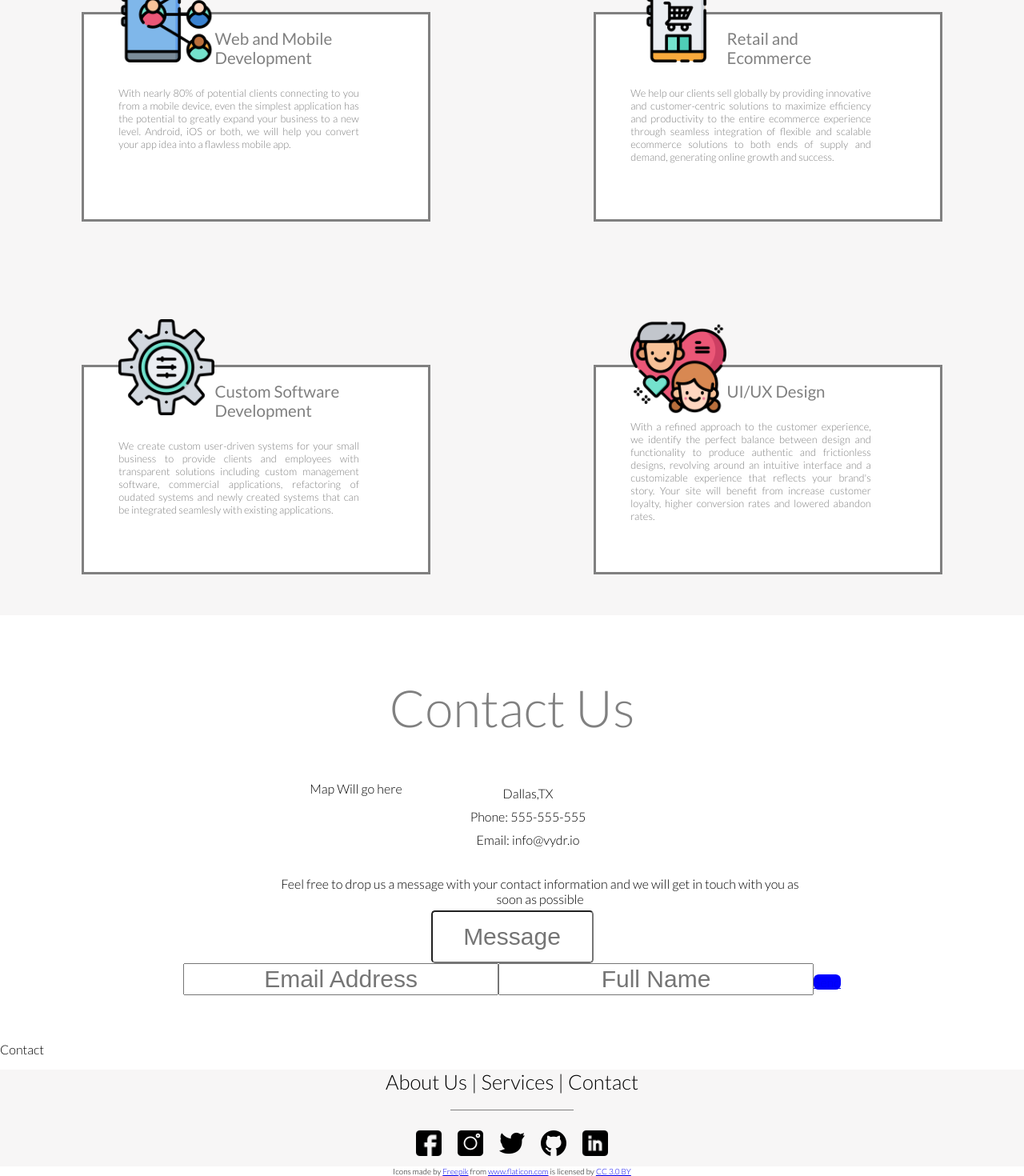
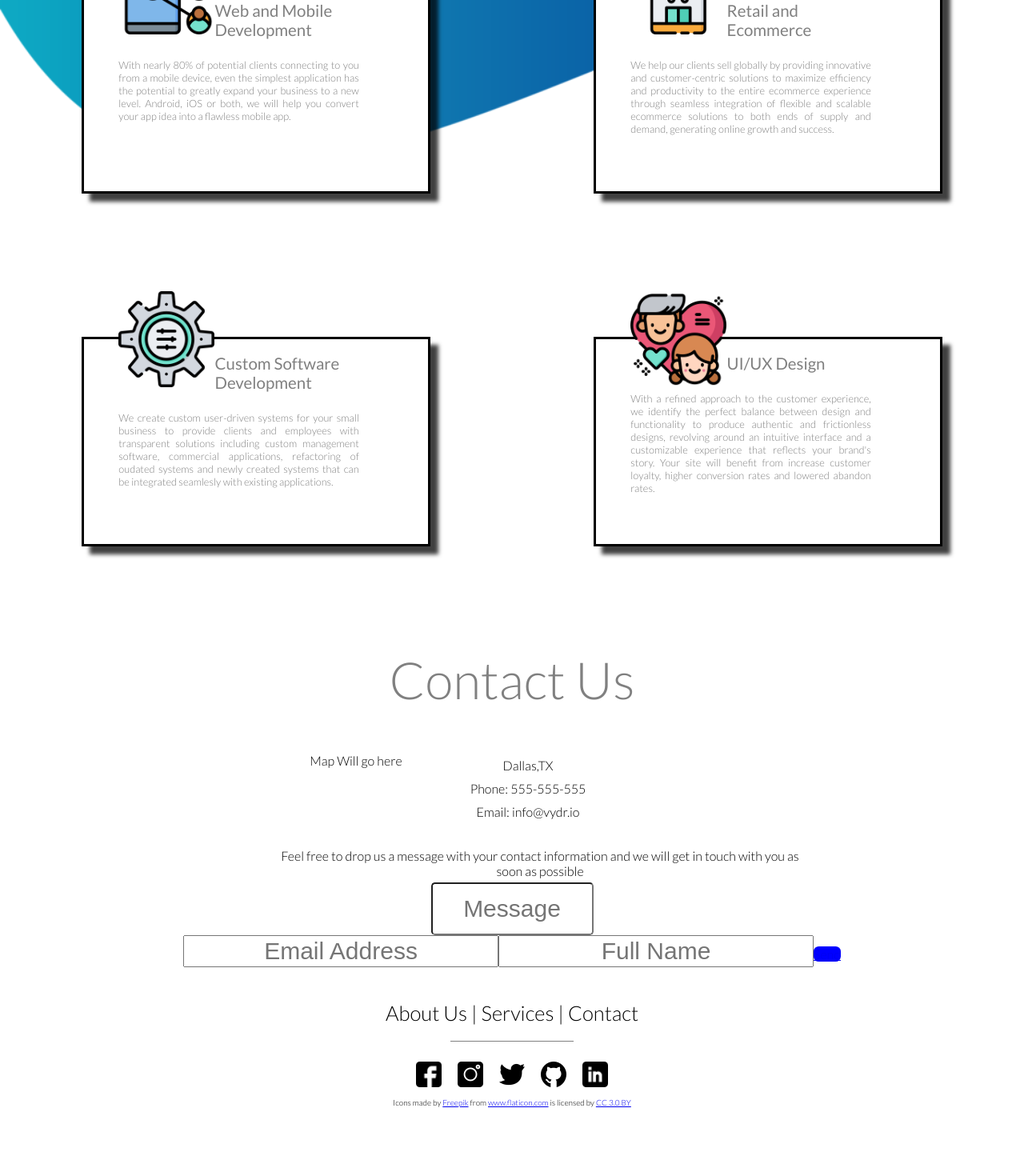
Before and after one commit to vydrio/web-site-two, a React (Create React App) app: page / in a window 1280 px wide. Shown: the part 304-1774 px from the top of the page at 80% size. After the commit the page ends 1688 px from the top, so only its background shows below. Built offline with nearby package versions, Linux system fonts and the light colour scheme.

Commit message:
finnish with the background

```diff
--- a/src/components/Services.js
+++ b/src/components/Services.js
@@ -6,7 +6,7 @@ import software from '../assets/settings.png';
 import ux from '../assets/dating.png';
 
 const services = props => (
-  <div style={{backgroundColor: '#f7f6f6'}}>
+  <div>
     <h1 className={classes.Tittle}>Services</h1>
     <div className={classes.Main}>
       <div className={classes.Card}>
--- a/src/components/Services.module.css
+++ b/src/components/Services.module.css
@@ -14,9 +14,12 @@
 .Card{
   width: 50%;
   height: 20vw;
-  border: 3px solid grey;
+  border: 3px solid black;
   margin: 4% 8% 4% 8%;
   background-color: white;
+  -webkit-box-shadow: 10px 10px 5px 0px rgba(0,0,0,0.75);
+  -moz-box-shadow: 10px 10px 5px 0px rgba(0,0,0,0.75);
+  box-shadow: 10px 10px 5px 0px rgba(0,0,0,0.75);
 }
 .CardInside{
   padding: 7% 20% 10% 10%;
@@ -44,6 +47,9 @@
 @media(max-width: 1000px){
   .Card {
     border: 2px solid grey;
+    -webkit-box-shadow: 6px 6px 5px 0px rgba(0,0,0,0.75);
+    -moz-box-shadow: 6px 6px 5px 0px rgba(0,0,0,0.75);
+    box-shadow: 6px 6px 5px 0px rgba(0,0,0,0.75);
   }
 }
 @media(max-width: 600px){
@@ -69,6 +75,9 @@
   height: 30vw;
   border: 1px solid grey;
   margin: 35px auto 30px;
+  -webkit-box-shadow: 4px 4px 5px 0px rgba(0,0,0,0.75);
+  -moz-box-shadow: 4px 4px 5px 0px rgba(0,0,0,0.75);
+  box-shadow: 4px 4px 5px 0px rgba(0,0,0,0.75);
 }
 .CardInsidex{
   padding: -0% 10% 10% 10%;
--- a/src/containers/Footer.module.css
+++ b/src/containers/Footer.module.css
@@ -1,5 +1,4 @@
 .Main {
-	background-color: #f7f6f6;
 	text-align:center;
 }
 .Footer {
--- a/src/containers/Layout.js
+++ b/src/containers/Layout.js
@@ -10,10 +10,8 @@ class Layout extends Component{
         <main>
           <p style={{backgroundColor: '#75a9f9'}}>NavBar</p>
           <p style={{backgroundColor: '#ebebeb'}}>About us</p>
-          <p style={{backgroundColor: '#f7f6f6'}}>Services</p>
           <Services />
           <Contact/>
-          <p style={{backgroundColor: '#ffffff'}}>Contact</p>
         </main>
         <Footer />
         <div style={{fontSize: '10px', textAlign: 'center'}}>Icons made by <a href="https://www.freepik.com/" title="Freepik">Freepik</a> from <a href="https://www.flaticon.com/" title="Flaticon">www.flaticon.com</a> is licensed by <a href="http://creativecommons.org/licenses/by/3.0/" title="Creative Commons BY 3.0" target="_blank" rel="noopener noreferrer">CC 3.0 BY</a></div>
--- a/src/index.css
+++ b/src/index.css
@@ -4,4 +4,7 @@ body {
   font-weight: 300;
   -webkit-font-smoothing: antialiased;
   -moz-osx-font-smoothing: grayscale;
+  background-image: url("./assets/background.png");
+  background-repeat: no-repeat;
+  background-size: 100%;
 }
```
Also changed, not shown: src/assets/background.png (added).
